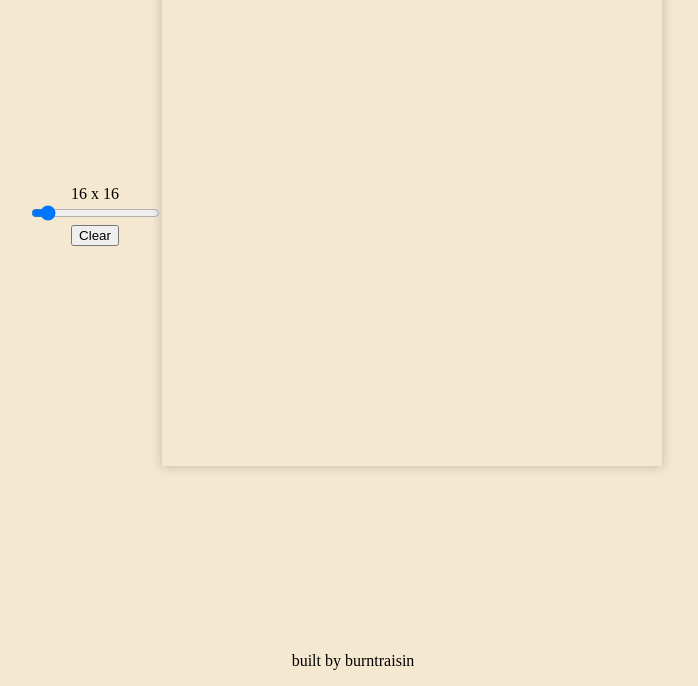
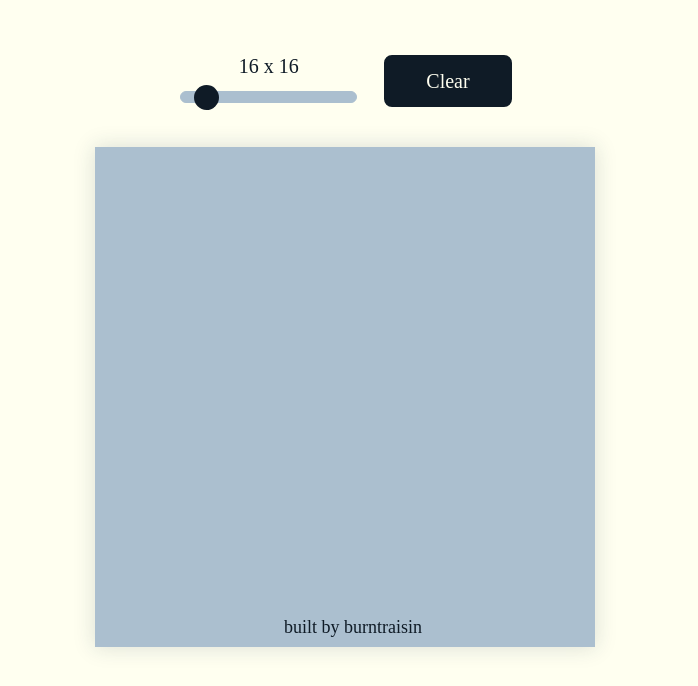
Before and after one commit to burntraisin/etch-a-sketch, a plain HTML site: page index.html in a window 1280 px wide. Shown: the part 114-800 px from the top of the page, without its empty margins (295-993 px from the left). Drawn offline with Linux system fonts and the light colour scheme; a web font is replaced by a local one.

Commit message:
Style slider, button, canvas

```diff
--- a/index.html
+++ b/index.html
@@ -12,9 +12,10 @@
             <div class="grid-container">
                 <div class="grid"></div>
             </div>
-            <div class="slider-container">
-                <input type="range" min="8" max="100" step="4" value="16" class="slider">
-                <br>
+            <div class="controls-container">
+                <div class="slider-controls">
+                    <input type="range" min="8" max="100" step="4" value="16" class="slider">
+                </div>
                 <button class="clear">Clear</button>
             </div>
         </div>
--- a/script.js
+++ b/script.js
@@ -7,7 +7,7 @@ function canvas(canvasDimensions) {
     container.style.width = "500px";
     container.style.height = "500px";
     container.style.display = "grid";
-    container.style.backgroundColor = "#f5e8d1";
+    container.style.backgroundColor = "#ABBFCF";
     container.style.gridTemplateColumns = gridSize;
     container.style.gridTemplateRows = gridSize;
 
@@ -33,14 +33,16 @@ const slider = document.querySelector(".slider");
 let canvasDimensions = document.querySelector(".slider").value;
 canvas(canvasDimensions);
 
-const sliderContainer = document.querySelector(".slider-container");
+const sliderContainer = document.querySelector(".slider-controls");
 const sliderContent = document.createElement("div");
 sliderContent.textContent = canvasDimensions + " x " + canvasDimensions;
+sliderContent.style.fontSize = "20px";
 sliderContainer.insertBefore(sliderContent, slider);
 
 slider.onmousemove = function() {
     let canvasDimensions = document.querySelector(".slider").value;
     sliderContent.textContent = canvasDimensions + " x " + canvasDimensions;
+    sliderContent.style.fontSize = "20px";
 }
 
 slider.onchange = function() {
--- a/styles.css
+++ b/styles.css
@@ -16,29 +16,86 @@
 body {
     font-family: "noto-sans-regular";
     text-align: center;
-    background-color: #f5e8d1;
+    background-color: #FFFFF0;
+    color: #0f1b26;
 }
 
 h1 {
     font-family: "noto-sans-black";
+    font-size: 48px;
+    padding-top: 10px;
 }
 
 a {
     text-decoration: none;
-    color: black;
+    color: #0f1b26;
+}
+
+button {
+    background-color: #0f1b26;
+    border: 2px solid #0f1b26;
+    border-radius: 8px;
+    color: #FFFFF0;
+    font-family: "noto-sans-regular";
+    padding: 10px 40px;
+    font-size: 16px;
+    margin-left: 25px;
+    transition-duration: 0.2s;
+    font-size: 20px;
+}
+
+button:hover {
+    background-color: transparent;
+    color: #0f1b26;
+    cursor: pointer;
 }
 
 .flex-container {
     display: flex;
+    flex-direction: column-reverse;
     justify-content: center;
     align-items: center;
-    flex-direction: row-reverse;
 }
 
 .grid-container {
-    box-shadow: 0px 0px 10px 1px rgba(15, 27, 38, 0.2);
+    box-shadow: 0px 0px 20px 1px rgba(25, 52, 77, 0.15);
     display: flex;
     justify-content: center;
+}
+
+.controls-container {
+    display: flex;
+    padding-bottom: 40px;
+    padding-top: 40px;
+}
+
+.slider {
+    -webkit-appearance: none;
+    width: 175px;
+    height: 10px;
+    background: #ABBFCF;
+    border: 1px solid #ABBFCF;
+    border-radius: 25px;
+    margin-top: 13px;
+}
+
+.slider::-webkit-slider-thumb {
+    -webkit-appearance: none;
+    width: 25px;
+    height: 25px;
+    border-radius: 50%;
+    background: #0f1b26;
+    border: none;
+    cursor: pointer;
+}
+
+.slider::-moz-range-thumb {
+    width: 25px;
+    height: 25px;
+    border-radius: 50%;
+    background: #0f1b26;
+    cursor: pointer;
+    border: none;
 }
 
 .active {
@@ -49,4 +106,6 @@ a {
     position: fixed;
     width: 100%;
     bottom: 0;
+    font-size: 18px;
+    padding-bottom: 30px;
 }
```
Also changed, not shown: 1 other file.
